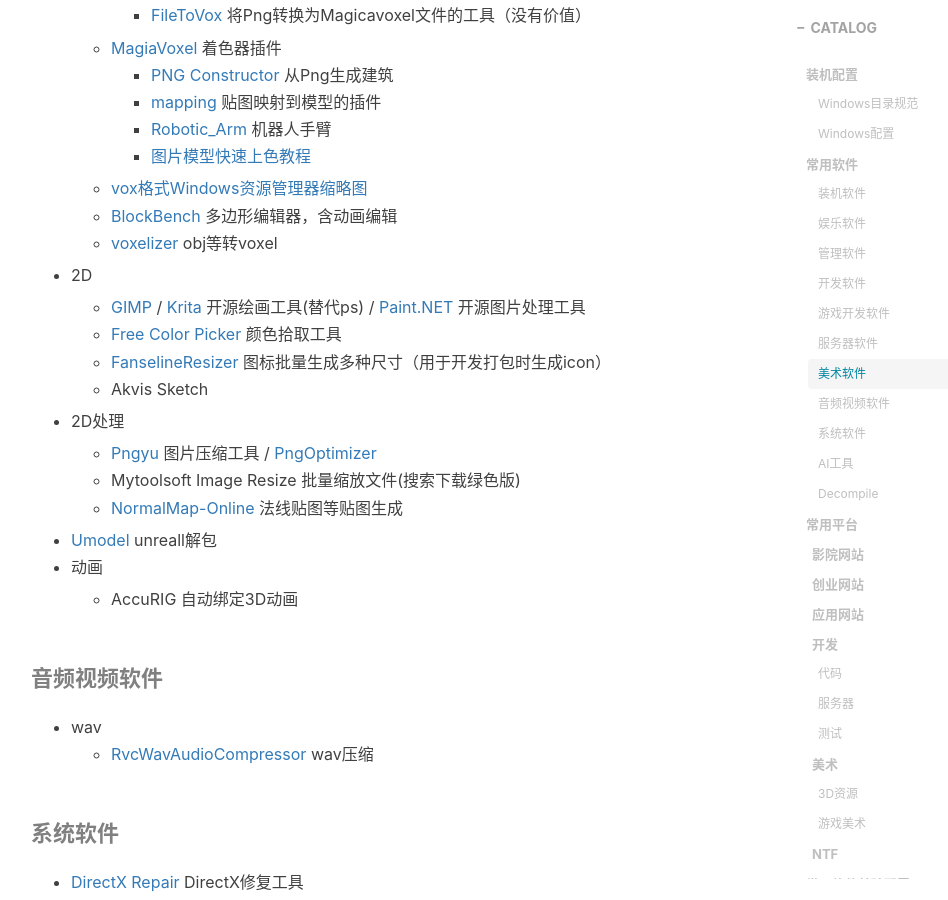
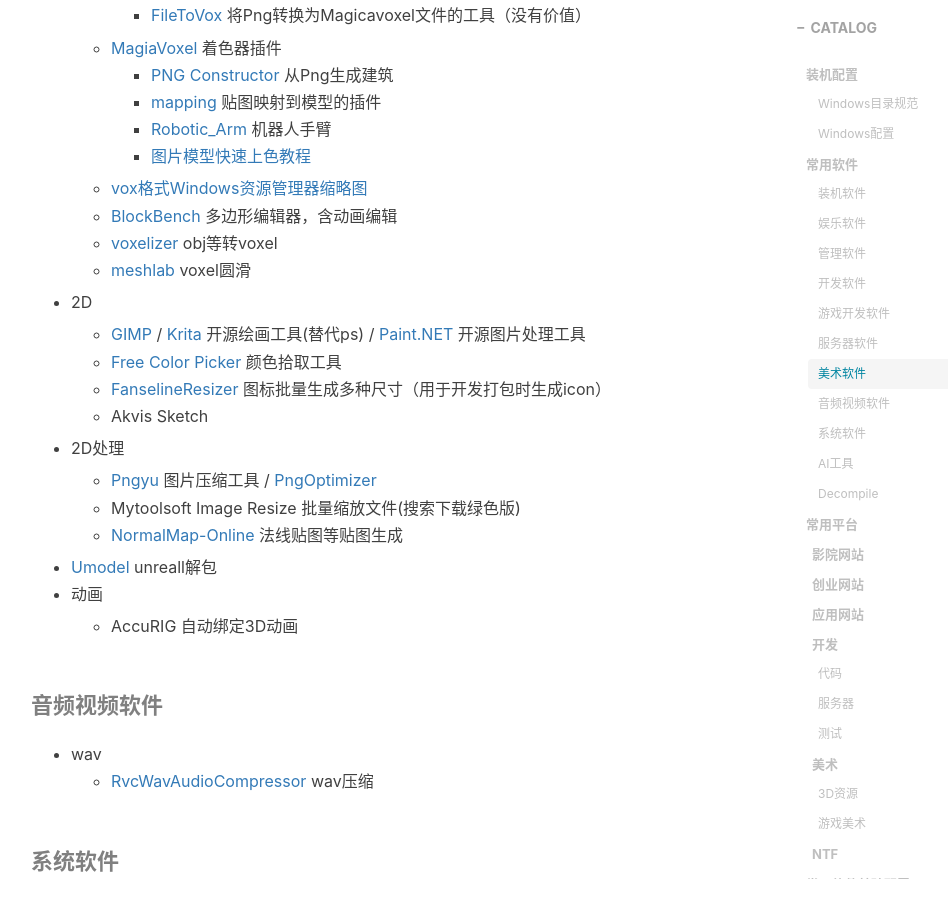
Before and after one commit to gumcstronger/gumcstronger.github.io, a Jekyll site: the page built from _posts/2022/2022-08-24-windows.md, in a window 1280 px wide and 900 px high, scrolled down 4530 px. Shown: the whole window, without its empty margins (234-1182 px from the left). Built offline with Jekyll 4.4.1, drawn with Linux system fonts in a browser that asks for light colours; comment, search, counter and statistics services are not loaded.

Commit message:
Update 2022-08-24-windows.md

```diff
--- a/_posts/2022/2022-08-24-windows.md
+++ b/_posts/2022/2022-08-24-windows.md
@@ -152,6 +152,7 @@
   - [vox格式Windows资源管理器缩略图](https://github.com/Arlorean/Voxels)
   - [BlockBench](https://www.blockbench.net/) 多边形编辑器，含动画编辑
   - [voxelizer](https://drububu.com/miscellaneous/voxelizer/?out=stl) obj等转voxel
+  - [meshlab ](https://github.com/cnr-isti-vclab/meshlab)voxel圆滑
 - 2D
 
   - [GIMP](https://www.gimp.org/) / [Krita](https://krita.org/) 开源绘画工具(替代ps) / [Paint.NET](https://github.com/paintdotnet/release/releases) 开源图片处理工具
```
